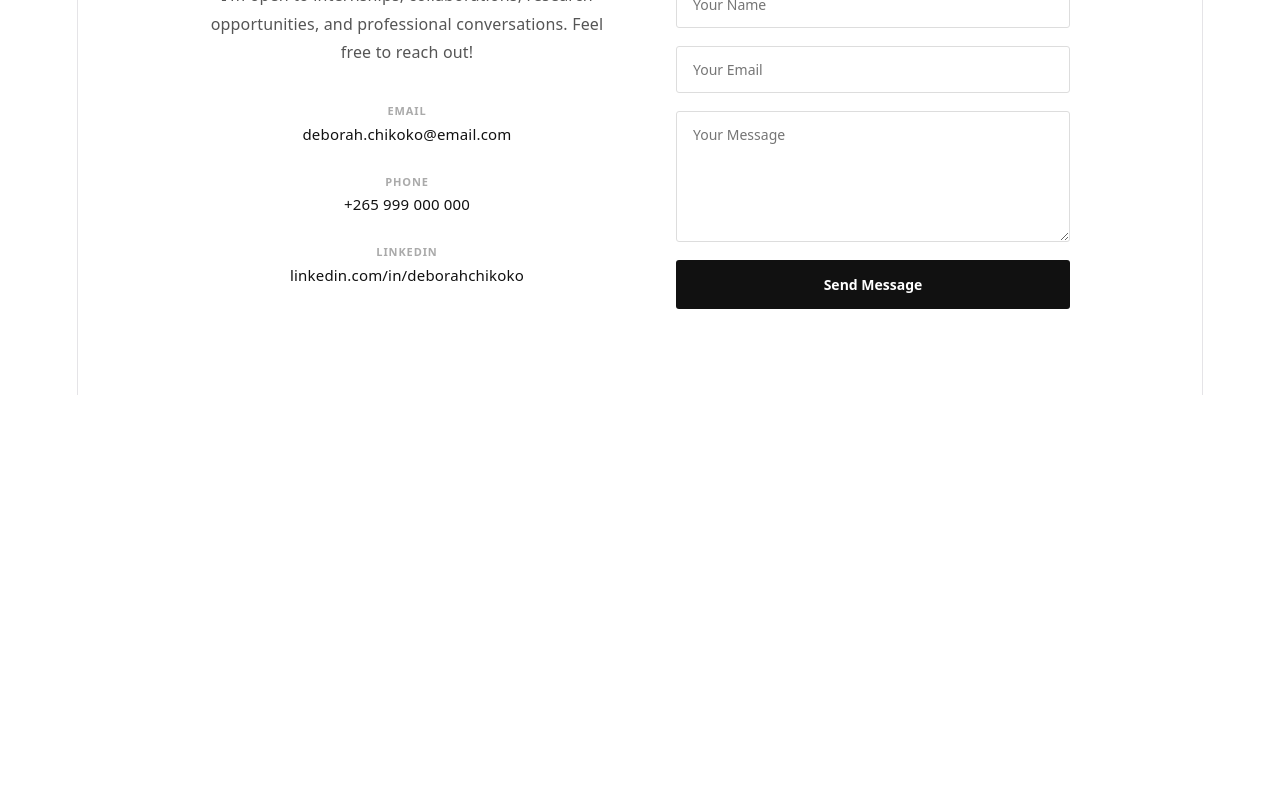
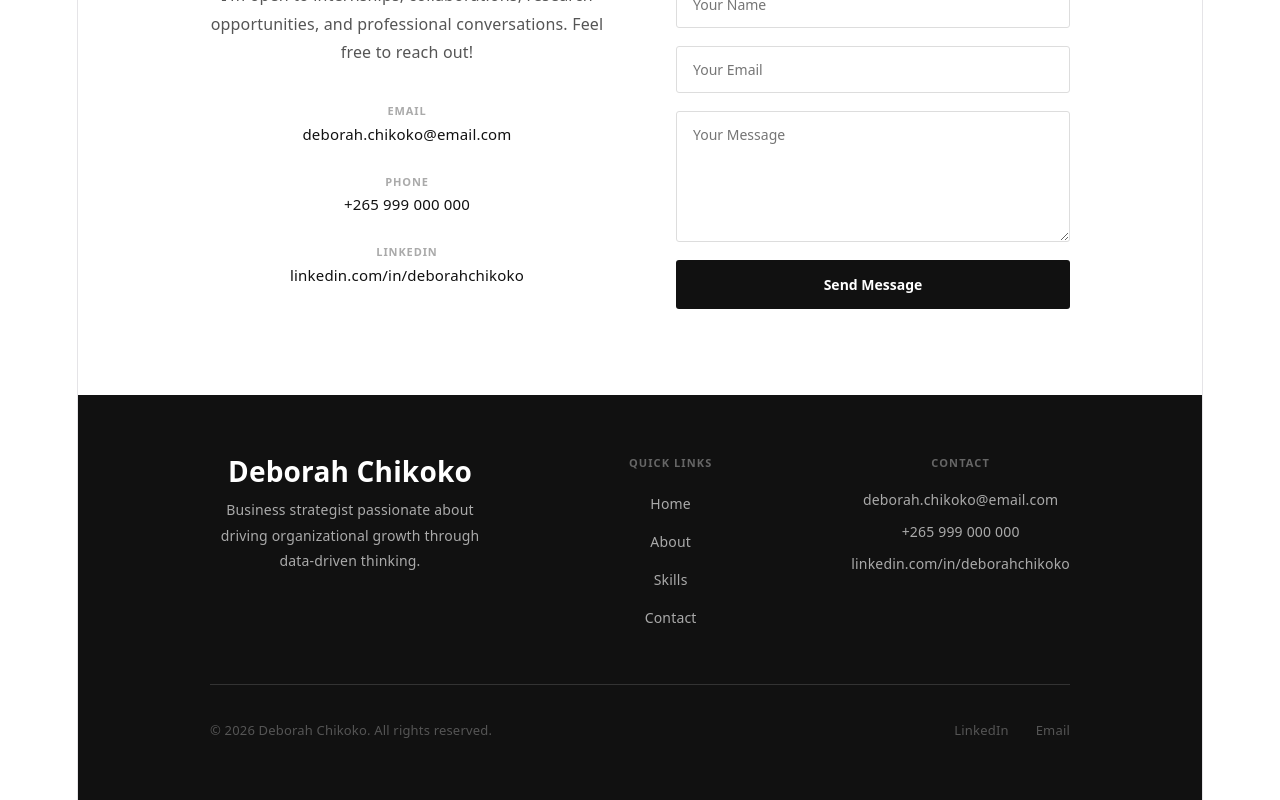
Before and after one commit to Dumisandkaunga/ReactNew, a React (Vite) app: page / in a window 1280 px wide. Shown: the part 2506-3306 px from the top of the page. Before the commit the page ends 2901 px from the top, so only its background shows below. Built offline with nearby package versions, Linux system fonts and the light colour scheme.

Commit message:
Another update on footer

```diff
--- a/src/App.tsx
+++ b/src/App.tsx
@@ -3,6 +3,7 @@ import NavBar from './NavBar'
 import About from './About'
 import Skills from './Skills'
 import Contact from './Contact'
+import Footer from './Footer'
 import 'bootstrap/dist/css/bootstrap.min.css'
 
 function App() {
@@ -14,6 +15,7 @@ function App() {
     <About />
     <Skills />
     <Contact />
+    <Footer />
     </>
   )
 }
--- /dev/null
+++ b/src/Footer.tsx
@@ -0,0 +1,84 @@
+function Footer() {
+  return (
+    <footer style={{ background: '#111', color: '#fff', padding: '60px' }}>
+      <div style={{ maxWidth: 860, margin: '0 auto' }}>
+
+        {/* Top row */}
+        <div style={{ display: 'flex', justifyContent: 'space-between', alignItems: 'flex-start', marginBottom: '3rem', flexWrap: 'wrap', gap: '2rem' }}>
+
+          {/* Left: Branding */}
+          <div>
+            <h3 style={{ fontSize: 28, fontWeight: 700, margin: '0 0 0.5rem' }}>Deborah Chikoko</h3>
+            <p style={{ fontSize: 14, color: '#aaa', maxWidth: 280, lineHeight: 1.8, margin: 0 }}>
+              Business strategist passionate about driving organizational growth through data-driven thinking.
+            </p>
+          </div>
+
+          {/* Right: Nav links */}
+          <div>
+            <p style={{ fontSize: 11, fontWeight: 600, letterSpacing: '0.1em', textTransform: 'uppercase', color: '#666', marginBottom: '1rem' }}>
+              Quick Links
+            </p>
+            <ul style={{ listStyle: 'none', padding: 0, margin: 0, display: 'flex', flexDirection: 'column', gap: '0.6rem' }}>
+              {[
+                { label: 'Home', href: '#' },
+                { label: 'About', href: '#about' },
+                { label: 'Skills', href: '#skills' },
+                { label: 'Contact', href: '#contact' },
+              ].map(link => (
+                <li key={link.label}>
+                  <a href={link.href} style={{ fontSize: 14, color: '#aaa', textDecoration: 'none' }}
+                    onMouseOver={e => (e.currentTarget.style.color = '#fff')}
+                    onMouseOut={e => (e.currentTarget.style.color = '#aaa')}
+                  >
+                    {link.label}
+                  </a>
+                </li>
+              ))}
+            </ul>
+          </div>
+
+          {/* Right: Contact info */}
+          <div>
+            <p style={{ fontSize: 11, fontWeight: 600, letterSpacing: '0.1em', textTransform: 'uppercase', color: '#666', marginBottom: '1rem' }}>
+              Contact
+            </p>
+            <div style={{ display: 'flex', flexDirection: 'column', gap: '0.6rem' }}>
+              <a href="mailto:deborah.chikoko@email.com" style={{ fontSize: 14, color: '#aaa', textDecoration: 'none' }}>deborah.chikoko@email.com</a>
+              <a href="tel:+265999000000" style={{ fontSize: 14, color: '#aaa', textDecoration: 'none' }}>+265 999 000 000</a>
+              <a href="https://linkedin.com/in/deborahchikoko" target="_blank" rel="noreferrer" style={{ fontSize: 14, color: '#aaa', textDecoration: 'none' }}>
+                linkedin.com/in/deborahchikoko
+              </a>
+            </div>
+          </div>
+        </div>
+
+        {/* Divider */}
+        <div style={{ borderTop: '1px solid #333', paddingTop: '2rem', display: 'flex', justifyContent: 'space-between', alignItems: 'center', flexWrap: 'wrap', gap: '1rem' }}>
+          <p style={{ fontSize: 13, color: '#555', margin: 0 }}>
+            © {new Date().getFullYear()} Deborah Chikoko. All rights reserved.
+          </p>
+          <div style={{ display: 'flex', gap: '1.5rem' }}>
+            <a href="https://linkedin.com/in/deborahchikoko" target="_blank" rel="noreferrer"
+              style={{ fontSize: 13, color: '#555', textDecoration: 'none' }}
+              onMouseOver={e => (e.currentTarget.style.color = '#fff')}
+              onMouseOut={e => (e.currentTarget.style.color = '#555')}
+            >
+              LinkedIn
+            </a>
+            <a href="mailto:deborah.chikoko@email.com"
+              style={{ fontSize: 13, color: '#555', textDecoration: 'none' }}
+              onMouseOver={e => (e.currentTarget.style.color = '#fff')}
+              onMouseOut={e => (e.currentTarget.style.color = '#555')}
+            >
+              Email
+            </a>
+          </div>
+        </div>
+
+      </div>
+    </footer>
+  )
+}
+
+export default Footer
```
